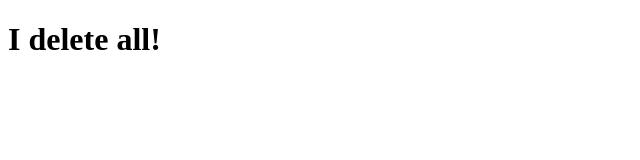
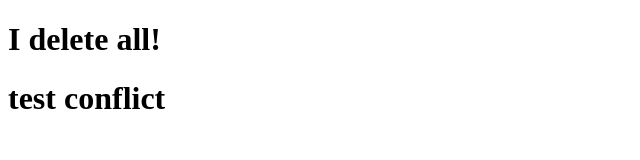
Before and after one commit to bbn718/sourcetree_practice, a plain HTML site: page index.html in a window 1280 px wide. Shown: the whole page, without its empty margins (0-640 px from the left). Drawn offline with Linux system fonts and the light colour scheme.

Commit message:
no message

```diff
--- a/index.html
+++ b/index.html
@@ -8,5 +8,6 @@
 </head>
 <body>
     <h1>I delete all!</h1>
+    <h1>test conflict</h1>
 </body>
 </html>
```
